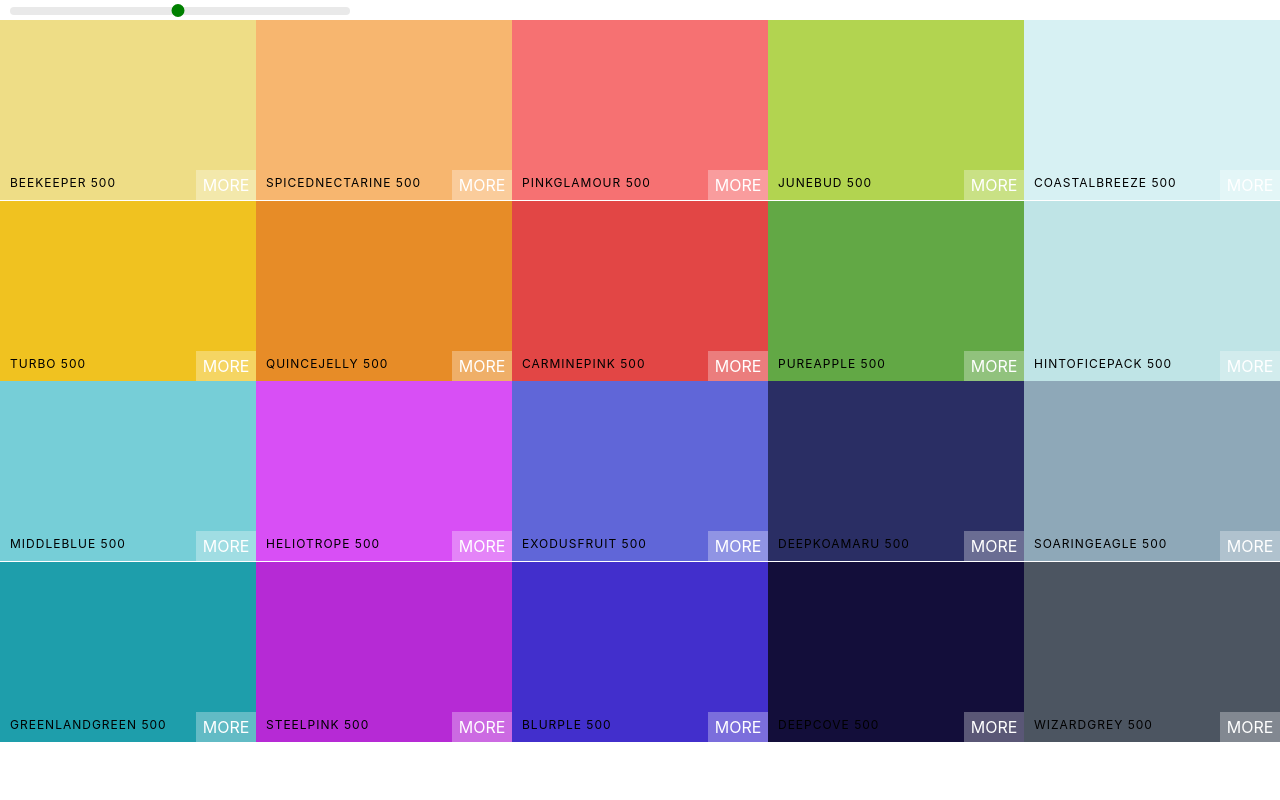
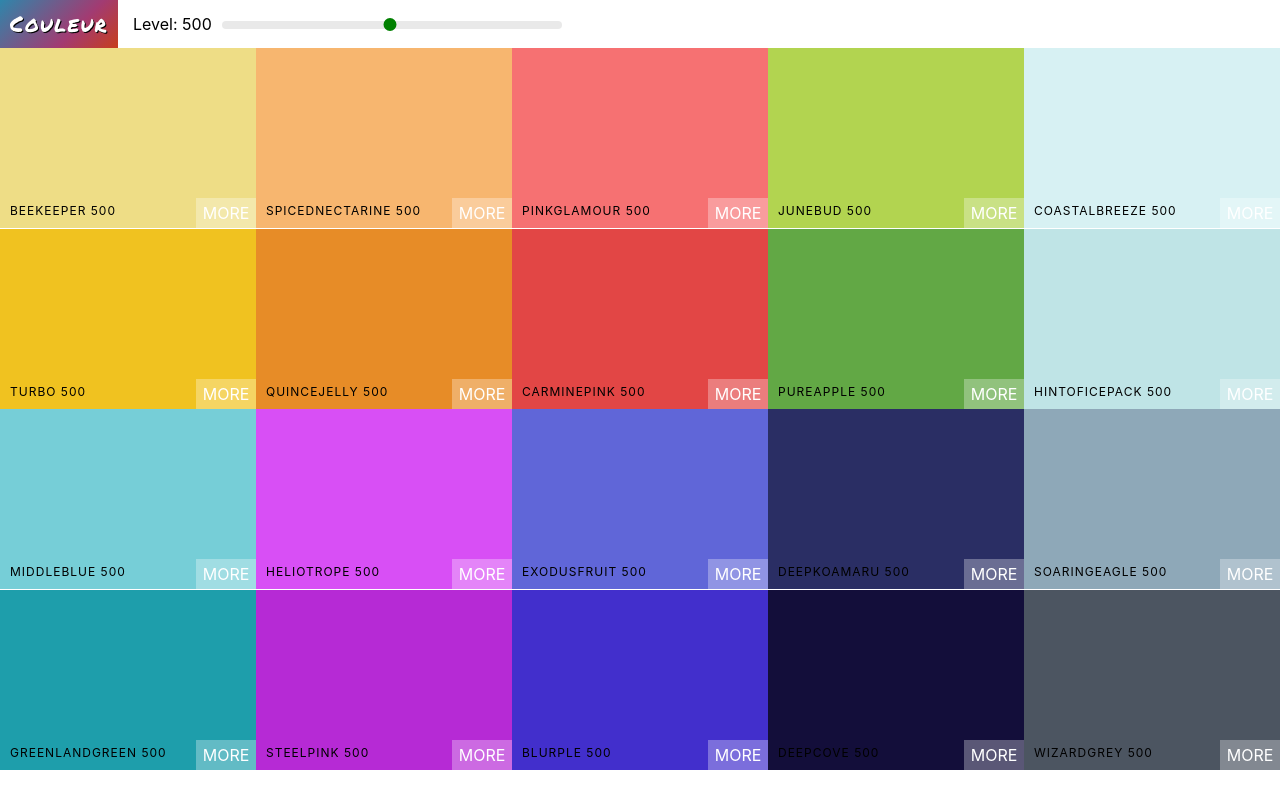
Before and after one commit to praggygruntt/Couleur, a React (Create React App) app: page / in a window 1280 px wide. Built offline with nearby package versions, Linux system fonts and the light colour scheme.

Commit message:
Add Navbar Component, Refactor Navbar Code in Component File, Font, Styling

```diff
--- a/public/index.html
+++ b/public/index.html
@@ -5,6 +5,7 @@
     <link rel="shortcut icon" href="%PUBLIC_URL%/favicon.ico" />
     <meta name="viewport" content="width=device-width, initial-scale=1" />
     <meta name="theme-color" content="#000000" />
+    <link href="https://fonts.googleapis.com/css?family=Permanent+Marker&display=swap" rel="stylesheet">
     <!--
       manifest.json provides metadata used when your web app is installed on a
       user's mobile device or desktop. See https://developers.google.com/web/fundamentals/web-app-manifest/
--- /dev/null
+++ b/src/Components/Navbar.js
@@ -0,0 +1,30 @@
+import React, {Component} from 'react';
+import Slider from 'rc-slider';
+import 'rc-slider/assets/index.css';
+import '../Styles/Navbar.css'
+
+export default class Navbar extends Component {
+    render() {
+        const {level, changeLevel} = this.props;
+        return(
+            <header className="Navbar">
+                <div className="logo">
+                    <a href="#">Couleur</a>
+                </div>
+                <div className="slider-container">
+                    <span>Level: {level}</span>
+                    <div className="slider">
+                        <Slider
+                            defaultValue={level}
+                            min={100}
+                            max={900}
+                            step={100}
+                            onChange={changeLevel}
+                            />
+                    </div>
+                </div>
+
+            </header>
+        )
+    }
+}
--- a/src/Components/Palette.js
+++ b/src/Components/Palette.js
@@ -1,7 +1,6 @@
 import React, {Component} from 'react';
 import ColorBox from './ColorBox';
-import Slider from 'rc-slider';
-import 'rc-slider/assets/index.css';
+import Navbar from './Navbar';
 import '../Styles/Palette.css';
 
 export default class Palette extends Component {
@@ -23,16 +22,7 @@
         ));
         return (
             <div className="Palette">
-                {/* Navbar goes here */}
-                <div className="slider">
-                    <Slider
-                        defaultValue={level}
-                        min={100}
-                        max={900}
-                        step={100}
-                        onChange={this.changeLevel}
-                        />
-                </div>
+                <Navbar level={level} changeLevel={this.changeLevel}/>
                 <div className="Palette-colors">
                     {colorBoxes}
                 </div>
--- /dev/null
+++ b/src/Styles/Navbar.css
@@ -0,0 +1,56 @@
+.Navbar {
+    display: flex;
+    align-items: center;
+    justify-content: flex-start;
+    height: 6vh;
+}
+
+.logo {
+    margin-right: 15px;
+    padding: 0 10px;
+    font-size: 22px;
+    background-color: #c73e1d;
+    background-image: linear-gradient(315deg, #c73e1d 0%, #a23b72 37%, #2e86ab 100%);
+    height: 100%;
+    display: flex;
+    align-items: center;
+    font-family: 'Permanent Marker', cursive;
+    letter-spacing: 1.5px;
+    text-decoration: none;
+    font-weight: 400;
+    color: white;
+}
+
+.logo a {
+    text-decoration: none;
+    color: white;
+    text-shadow: 1px 1px black;
+}
+.slider {
+    width: 340px;
+    margin: 0 10px;
+    display: inline-block;
+}
+
+.rc-slider-track {
+    background: transparent;
+}
+
+.rc-slider-rail {
+    height: 8px;
+}
+
+.rc-slider-handle,
+.rc-slider-handle:active,
+.rc-slider-handle:focus,
+.rc-slider-handle:hover {
+    background: green;
+    outline: none;
+    border: 2px solid green;
+    box-shadow: none;
+    width: 13px;
+    height: 13px;
+    margin-left: -2px;
+    margin-top: -3px;
+
+}
--- a/src/Styles/Palette.css
+++ b/src/Styles/Palette.css
@@ -5,32 +5,3 @@
 .Palette-colors {
     height: 90%;
 }
-
-.slider {
-    width: 340px;
-    margin: 0 10px;
-    display: inline-block;
-}
-
-.rc-slider-track {
-    background: transparent;
-}
-
-.rc-slider-rail {
-    height: 8px;
-}
-
-.rc-slider-handle,
-.rc-slider-handle:active,
-.rc-slider-handle:focus,
-.rc-slider-handle:hover {
-    background: green;
-    outline: none;
-    border: 2px solid green;
-    box-shadow: none;
-    width: 13px;
-    height: 13px;
-    margin-left: -2px;
-    margin-top: -3px;
-
-}
```
Also changed, not shown: src/colorHelpers.js (+8 -0 lines).
